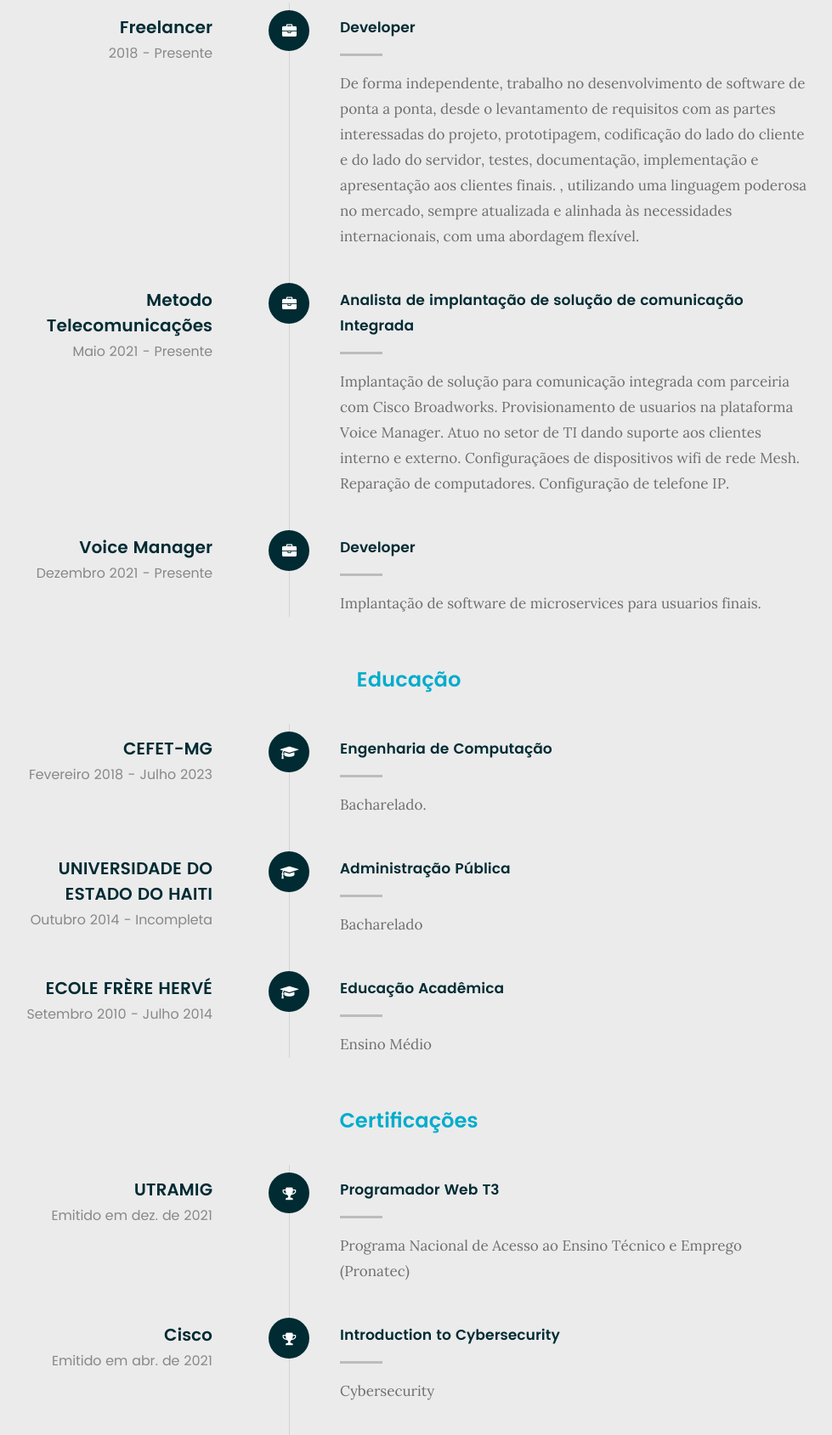
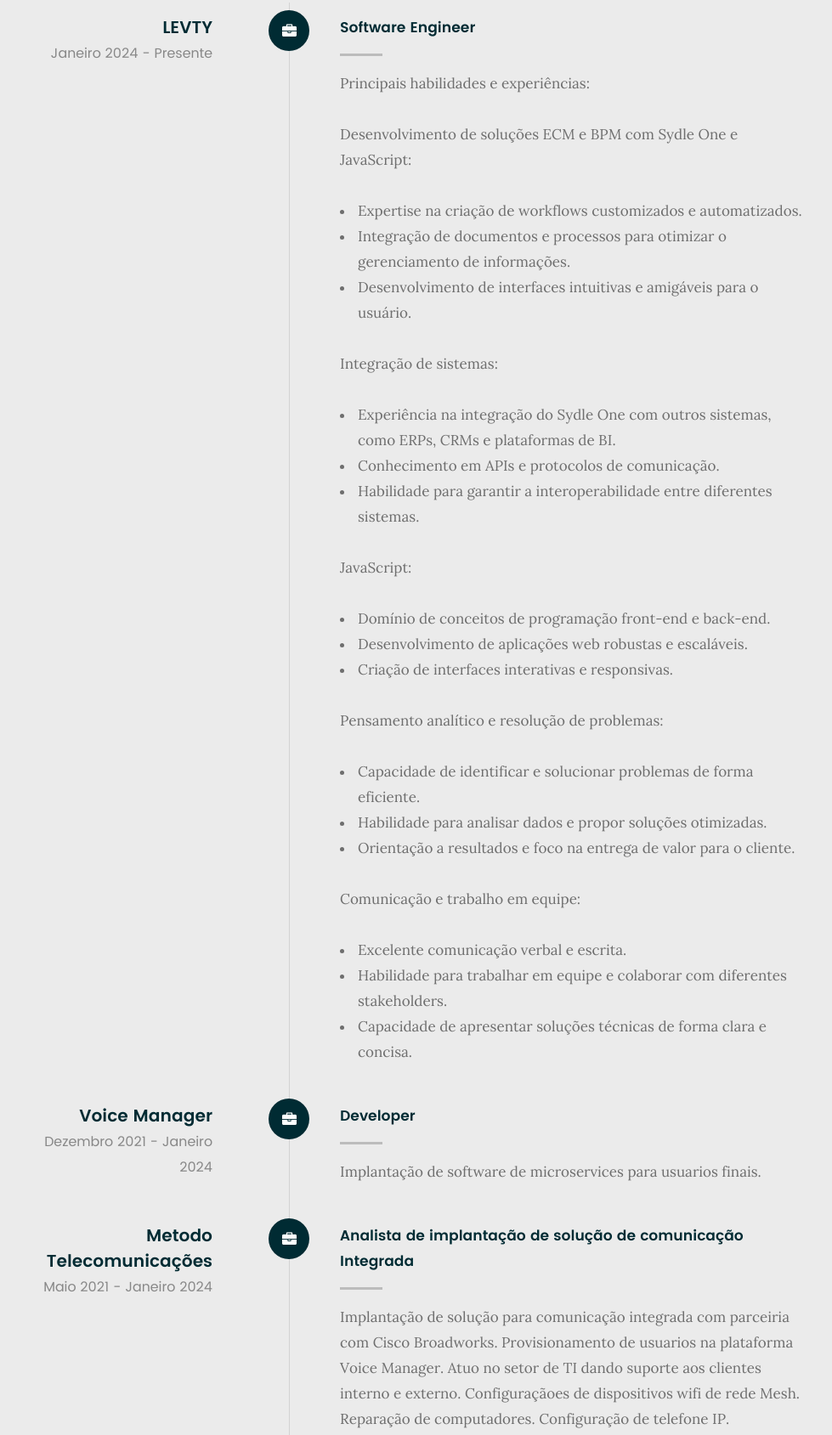
Before and after one commit to lildiop2/lildiop2.github.io, a plain HTML site: page index.html in a window 1280 px wide. Shown: the part 2477-4166 px from the top of the page at 85% size, without its empty margins (159-1138 px from the left). Drawn offline with Linux system fonts and the light colour scheme; files whose address does not match are found by name.

Commit message:
levty experience

```diff
--- a/index.html
+++ b/index.html
@@ -285,14 +285,69 @@
                         </div>
 
                         <div class="timeline-header">
-                            <h3>Freelancer</h3>
-                            <p>2018 - Presente</p>
+                            <h3>LEVTY</h3>
+                            <p>Janeiro 2024 - Presente</p>
+                        </div>
+
+                        <div class="timeline-content">
+                            <h4>Software Engineer</h4>
+
+                                <p>Principais habilidades e experiências:</p>
+
+                                <p>Desenvolvimento de soluções ECM e BPM com Sydle One e JavaScript:</p>
+                                <ul>
+                                    <li>Expertise na criação de workflows customizados e automatizados.</li>
+                                    <li>Integração de documentos e processos para otimizar o gerenciamento de informações.</li>
+                                    <li>Desenvolvimento de interfaces intuitivas e amigáveis para o usuário.</li>
+                                </ul>
+
+                                <p>Integração de sistemas:</p>
+                                <ul>
+                                    <li>Experiência na integração do Sydle One com outros sistemas, como ERPs, CRMs e plataformas de BI.</li>
+                                    <li>Conhecimento em APIs e protocolos de comunicação.</li>
+                                    <li>Habilidade para garantir a interoperabilidade entre diferentes sistemas.</li>
+                                </ul>
+
+                                <p>JavaScript:</p>
+                                <ul>
+                                    <li>Domínio de conceitos de programação front-end e back-end.</li>
+                                    <li>Desenvolvimento de aplicações web robustas e escaláveis.</li>
+                                    <li>Criação de interfaces interativas e responsivas.</li>
+                                </ul>
+
+
+                                <p>Pensamento analítico e resolução de problemas:</p>
+                                <ul>
+                                    <li>Capacidade de identificar e solucionar problemas de forma eficiente.</li>
+                                    <li>Habilidade para analisar dados e propor soluções otimizadas.</li>
+                                    <li>Orientação a resultados e foco na entrega de valor para o cliente.</li>
+                                </ul>
+
+                                <p>Comunicação e trabalho em equipe:</p>
+                                <ul>
+                                    <li>Excelente comunicação verbal e escrita.</li>
+                                    <li>Habilidade para trabalhar em equipe e colaborar com diferentes stakeholders.</li>
+                                    <li>Capacidade de apresentar soluções técnicas de forma clara e concisa.</li>
+                                </ul>
+                        </div>
+
+                    </div>
+                    <!-- /timeline-block -->
+
+                    <div class="timeline-block">
+
+                        <div class="timeline-ico">
+                            <i class="fa fa-briefcase"></i>
+                        </div>
+
+                        <div class="timeline-header">
+                            <h3>Voice Manager</h3>
+                            <p> Dezembro 2021 - Janeiro 2024</p>
                         </div>
 
                         <div class="timeline-content">
                             <h4>Developer</h4>
-                            <p>De forma independente, trabalho no desenvolvimento de software de ponta a ponta, desde o levantamento de requisitos com as partes interessadas do projeto, prototipagem, codificação do lado do cliente e do lado do servidor,
-                                testes, documentação, implementação e apresentação aos clientes finais. , utilizando uma linguagem poderosa no mercado, sempre atualizada e alinhada às necessidades internacionais, com uma abordagem flexível.</p>
+                            <p>Implantação de software de microservices para usuarios finais.</p>
                         </div>
 
                     </div>
@@ -306,7 +361,7 @@
 
                         <div class="timeline-header">
                             <h3>Metodo Telecomunicações</h3>
-                            <p>Maio 2021 - Presente</p>
+                            <p>Maio 2021 - Janeiro 2024</p>
                         </div>
 
                         <div class="timeline-content">
@@ -317,6 +372,7 @@
 
                     </div>
                     <!-- /timeline-block -->
+
                     <div class="timeline-block">
 
                         <div class="timeline-ico">
@@ -324,13 +380,14 @@
                         </div>
 
                         <div class="timeline-header">
-                            <h3>Voice Manager</h3>
-                            <p> Dezembro 2021 - Presente</p>
+                            <h3>Freelancer</h3>
+                            <p>2018 - Presente</p>
                         </div>
 
                         <div class="timeline-content">
                             <h4>Developer</h4>
-                            <p>Implantação de software de microservices para usuarios finais.</p>
+                            <p>De forma independente, trabalho no desenvolvimento de software de ponta a ponta, desde o levantamento de requisitos com as partes interessadas do projeto, prototipagem, codificação do lado do cliente e do lado do servidor,
+                                testes, documentação, implementação e apresentação aos clientes finais. , utilizando uma linguagem poderosa no mercado, sempre atualizada e alinhada às necessidades internacionais, com uma abordagem flexível.</p>
                         </div>
 
                     </div>
@@ -364,7 +421,7 @@
 
                         <div class="timeline-header">
                             <h3>CEFET-MG</h3>
-                            <p> Fevereiro 2018 - Julho 2023</p>
+                            <p> Fevereiro 2018 - Dezembro 2023</p>
                         </div>
 
                         <div class="timeline-content">
```
